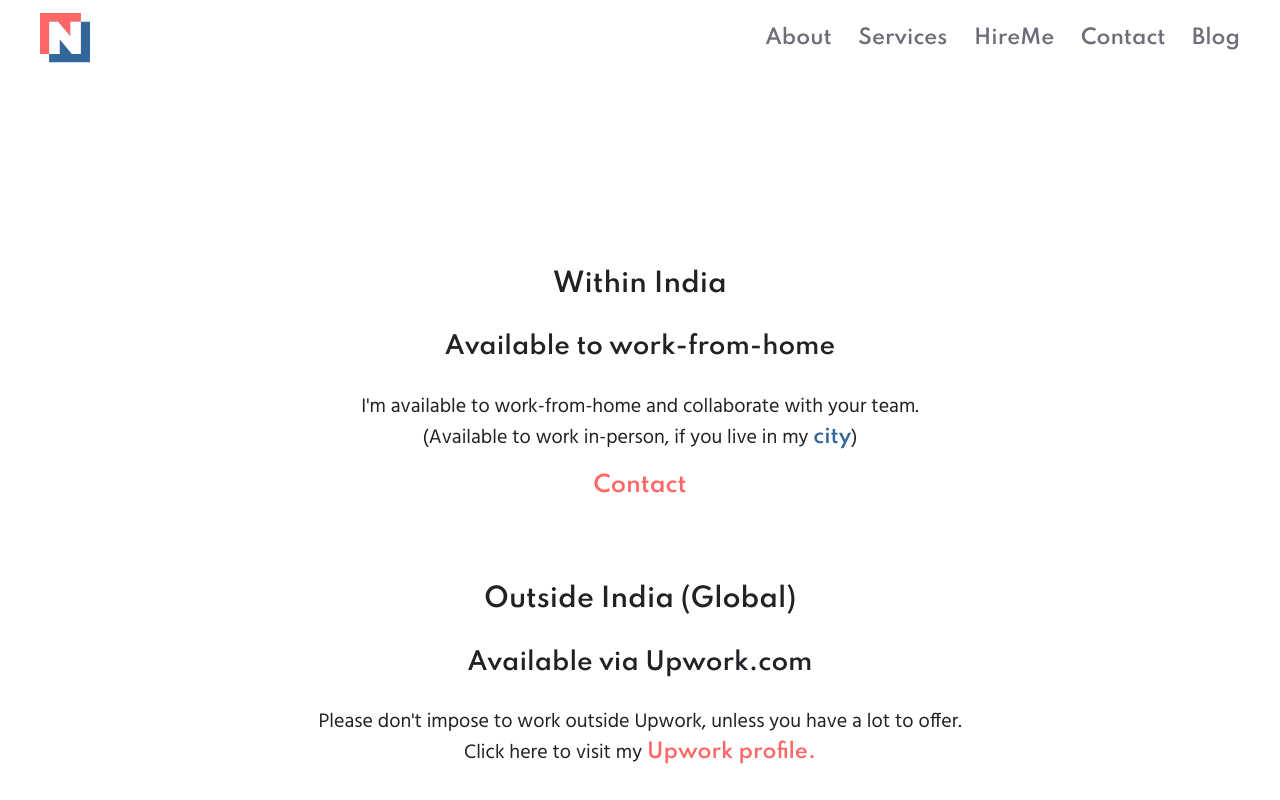
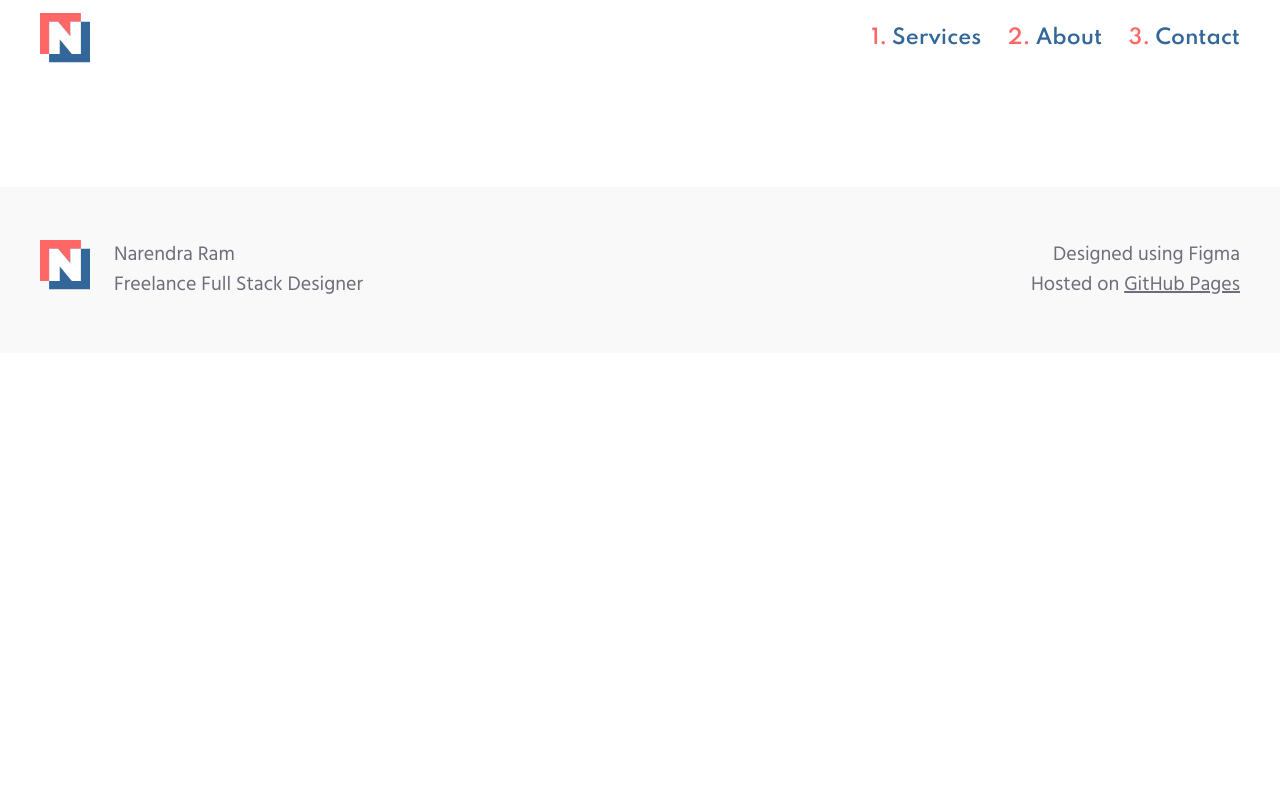
Before and after one commit to narenkram/Lance, a Nuxt app: page /hire-freelance-ui-ux-designer-india in a window 1280 px wide. Shown: the top 800 px of the page. Built offline with nearby package versions, Linux system fonts and the light colour scheme.

Commit message:
minor improvements

```diff
--- a/assets/style.scss
+++ b/assets/style.scss
@@ -117,7 +117,10 @@ $spacers: (
     color: map-get($theme-colors, "primary");
   }
   .nav-link {
-    color: map-get($theme-colors, "gray2");
+    color: map-get($theme-colors, "secondary");
+  }
+  .nav-link_number {
+    color: map-get($theme-colors, "primary");
   }
   .nav-link:hover {
     color: map-get($theme-colors, "primary");
@@ -204,10 +207,13 @@ $spacers: (
     color: map-get($theme-colors, "primary");
   }
   .nav-link {
-    color: map-get($theme-colors, "gray3");
+    color: map-get($theme-colors, "primary");
+  }
+  .nav-link_number {
+    color: map-get($theme-colors, "secondary");
   }
   .nav-link:hover {
-    color: map-get($theme-colors, "primary");
+    color: map-get($theme-colors, "secondary");
   }
   .form-control {
     background-color: map-get($theme-colors, "gray1");
--- a/components/Header.vue
+++ b/components/Header.vue
@@ -8,24 +8,15 @@
     /></nuxt-link>
 
     <div class="Navbar_child">
-      <a class="p-1 p-md-0 p-lg-0 nav-link ms-0" href="#about">About</a>
-      <a
-        class="p-1 p-md-0 p-lg-0 nav-link ms-0 ms-md-2 ms-lg-2"
-        href="#services"
-        >Services</a
+      <a class="p-1 p-md-0 p-lg-0 nav-link ms-0" href="#services">
+        <span class="nav-link_number">1. </span>Services</a
       >
-      <nuxt-link
-        to="/hire-freelance-ui-ux-designer-india"
-        class="p-1 p-md-0 p-lg-0 nav-link ms-0 ms-md-2 ms-lg-2"
-        >HireMe</nuxt-link
+      <a class="p-1 p-md-0 p-lg-0 nav-link ms-0 ms-md-2 ms-lg-2" href="#about"
+        ><span class="nav-link_number">2. </span>About</a
       >
+
       <a class="p-1 p-md-0 p-lg-0 nav-link ms-0 ms-md-2 ms-lg-2" href="#contact"
-        >Contact</a
-      >
-      <nuxt-link
-        class="p-1 p-md-0 p-lg-0 nav-link ms-0 ms-md-2 ms-lg-2"
-        to="/blog"
-        >Blog</nuxt-link
+        ><span class="nav-link_number">3. </span>Contact</a
       >
     </div>
   </nav>
--- a/pages/hire-freelance-ui-ux-designer-india.vue
+++ /dev/null
@@ -1,60 +0,0 @@
-<template>
-  <div class="container">
-    <section class="py-6 mt-0 mt-sm-2 mt-md-3 mt-lg-4 mt-xl-4">
-      <div class="row">
-        <div class="col-12 order-2 text-center mt-4">
-          <h3>Outside India (Global)</h3>
-          <h4>Available via Upwork.com</h4>
-          <p class="Text_M Text_paragraph">
-            Please don't impose to work outside Upwork, unless you have a lot to
-            offer. <br />
-            Click here to visit my
-            <a
-              href="https://www.upwork.com/freelancers/~01d7fc59aedbaa665c"
-              class="text-primary"
-              >Upwork profile.
-            </a>
-          </p>
-        </div>
-        <div class="col-12 order-1 text-center">
-          <h3>Within India</h3>
-          <h4>Available to work-from-home</h4>
-          <p class="Text_M Text_paragraph">
-            I'm available to work-from-home and collaborate with your team.<br />
-            (Available to work in-person, if you live in my
-            <a
-              href="https://goo.gl/maps/TMwfgu8odj2eNGUb9"
-              target="_blank"
-              class="text-secondary"
-              >city</a
-            >)
-          </p>
-          <nuxt-link to="/#contact" class="Text_L text-primary"
-            >Contact</nuxt-link
-          >
-        </div>
-      </div>
-    </section>
-  </div>
-</template>
-
-<script>
-export default {
-  head: {
-    title: "Narendra Ram | Hire Me",
-    meta: [
-      {
-        hid: "description",
-        itemprop: "description",
-        content: "I’m Narendra Ram, a freelance Full Stack Designer.",
-      },
-      {
-        hid: "keywords",
-        name: "keywords",
-        content:
-          "narendra ram, narendra, ram, full stack designer, designer narendra, naren, naren ram, freelance designer, narendra's portfolio, aroliant cofounder, narendra tirunelveli, frontend developer narendra, narendra krishna ram, hire ui ux designer, hire ui designer, hire ux designer, ",
-      },
-    ],
-  },
-};
-</script>
```
